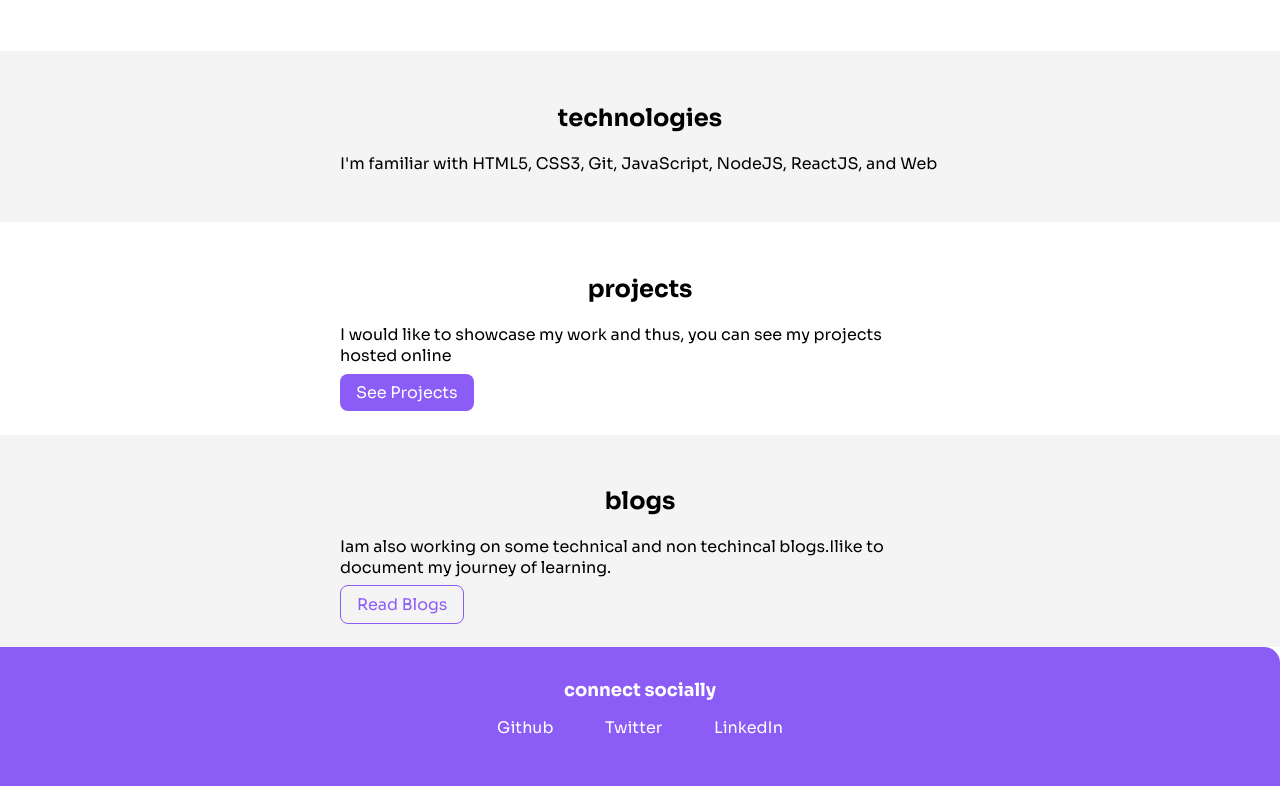
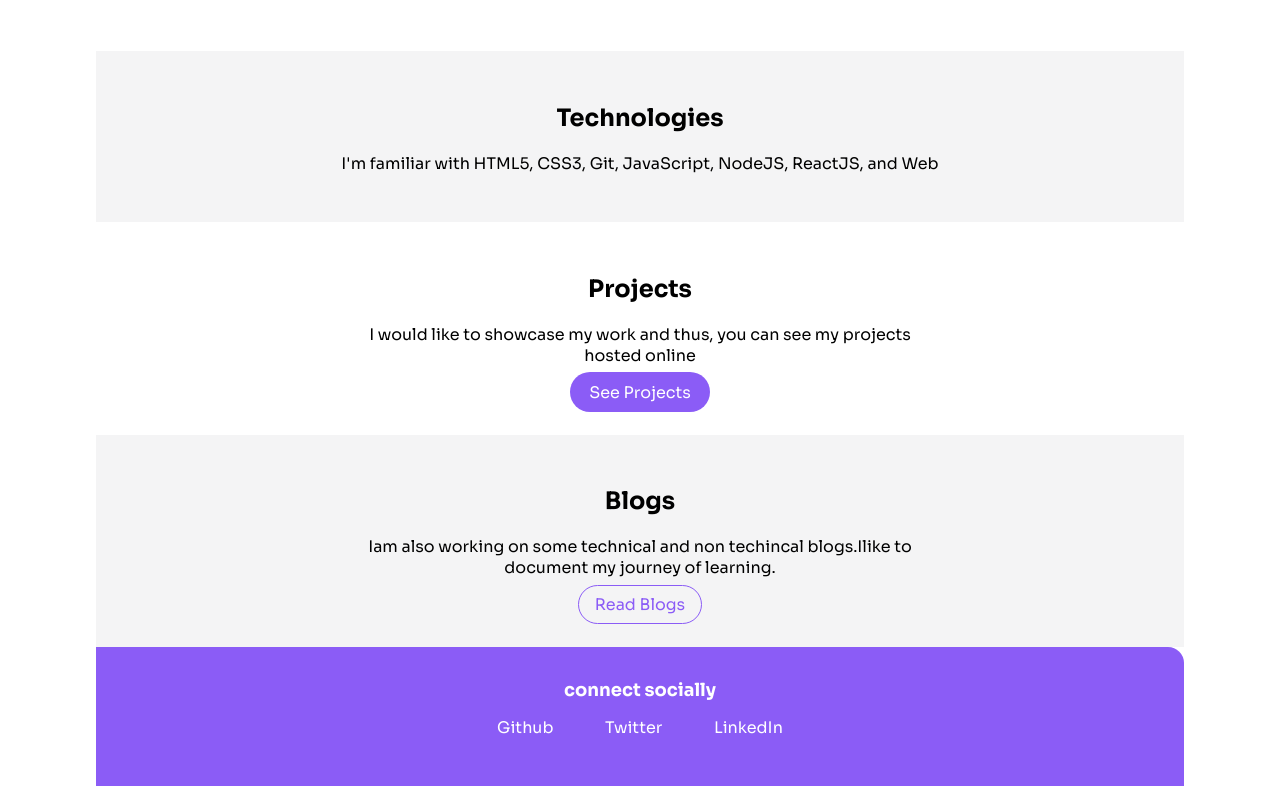
Before and after one commit to creativedev555/prabhatbadoni-portfolio, a plain HTML site: page index.html in a window 1280 px wide. Shown: the part 477-1263 px from the top of the page. Drawn offline with Linux system fonts and the light colour scheme.

Commit message:
feat: added a feature blogs

```diff
--- a/index.html
+++ b/index.html
@@ -32,14 +32,14 @@
 
 <section class="section ow">
   <div class="conatiner container-center">
-  <h1>technologies</h1>
+  <h1>Technologies</h1>
   <p>I'm familiar with HTML5, CSS3, Git, JavaScript, NodeJS, ReactJS, and Web</p>
 </div>
 </section>
 
 <section class="section ">
-  <div class="conatiner container-center">
-  <h1>projects</h1>
+  <div class="container container-center">
+  <h1>Projects</h1>
   <p>I would like to showcase my work and thus, you can see my
     projects hosted online</p>
     <a class="link link-primary" href="/projects.html">See Projects</a>
@@ -48,7 +48,7 @@
 
 <section class="section ow">
   <div class="conatiner container-center">
-  <h1>blogs</h1>
+  <h1>Blogs</h1>
   <p>Iam also working on some technical and non techincal
     blogs.Ilike to document my journey of learning.</p>
   <a class="link link-secondary" href="/blogs.html">Read Blogs</a>
--- a/styles.css
+++ b/styles.css
@@ -9,7 +9,9 @@
 
 body {
     font-family: 'Sora', sans-serif;
-    margin: 0px;
+    margin: 0px auto;
+    max-width: 85%;
+    width: 100%;
 }
 
 hr {
@@ -20,11 +22,13 @@ hr {
 
 .container {
     padding: 0rem 1rem;
+
 }
 
 .container-center {
     max-width: 600px;
     margin: auto;
+
 }
 
 /** links **/
@@ -32,18 +36,23 @@ hr {
 .link {
     text-decoration: none;
     padding: 0.5rem 1rem;
+    box-sizing: border-box;
 }
 
 
 .link-primary {
     background-color: var(--primary-color);
-    border-radius: 0.5rem;
+    border-radius: 2rem;
     color: white;
+    max-width: 140px;
+    padding: 0.6rem 1.2rem;
+    margin: 1rem auto;
+
 }
 
 .link-secondary {
     color: var(--primary-color);
-    border-radius: 0.5rem;
+    border-radius: 2rem;
     border: 1px solid var(--primary-color);
 }
 
@@ -111,6 +120,7 @@ hr {
 
 .section {
     padding: 2rem;
+    text-align: center;
 }
 
 .section h1 {
@@ -121,6 +131,8 @@ hr {
 .ow     {
     background-color: var(--oof-white);
 }
+
+
 
 /** footers **/
 
```
Also changed, not shown: blogs.html (+1 -1 lines), dummy-blog.html (added, +61 -0 lines).
